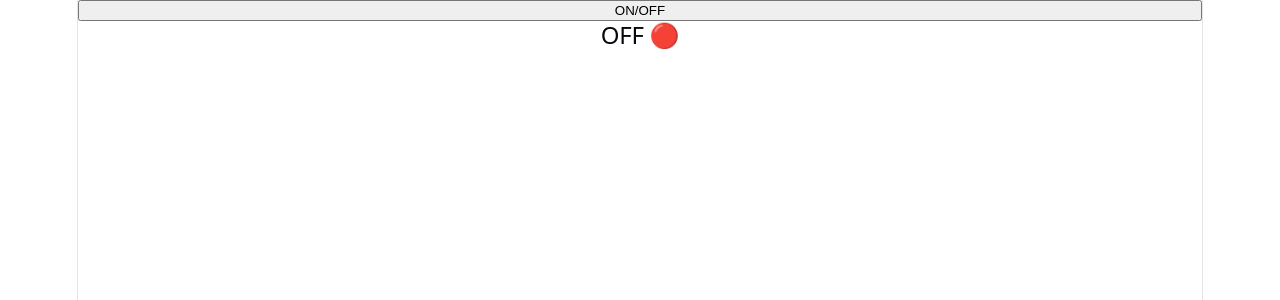
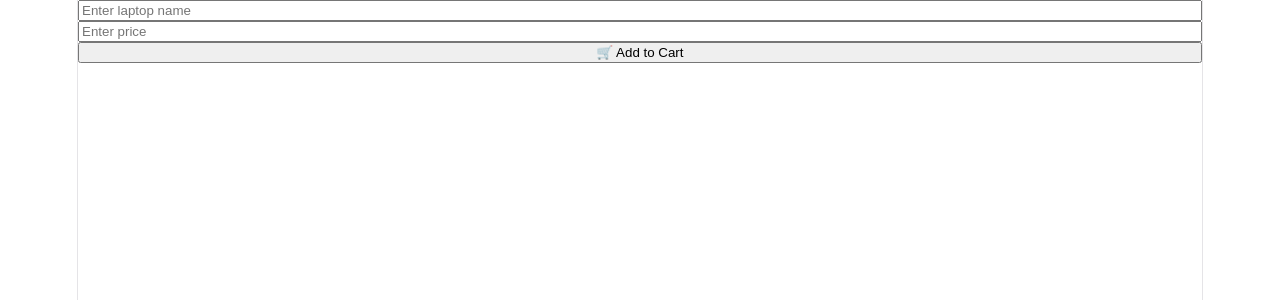
Before and after one commit to Deka4959/React-Exercise, a React (Vite) app: page / in a window 1280 px wide. Shown: the top 300 px of the page. Built offline with nearby package versions, Linux system fonts and the light colour scheme.

Commit message:
Ex  5 react

```diff
--- a/src/App.jsx
+++ b/src/App.jsx
@@ -1,32 +1,10 @@
-
-import { useState } from "react";
-
+import ProductCard from "./ProductCard";
 
 function App() {
-
-
-  const [isOn , setIsOn] = useState(false)
-const ToggoleChange=()=>{
-setIsOn(!isOn)
-
-};
-
-
-
   return (
-
     <>
-<button onClick={ToggoleChange}>ON/OFF</button>
-
-<h2>{isOn ? "ON 🟢" : " OFF 🔴"}</h2>
-
-
-
-
-
-
+      <ProductCard />
     </>
-
   );
 }
 
--- /dev/null
+++ b/src/ProductCard.jsx
@@ -0,0 +1,52 @@
+import { useState } from "react";
+
+function ProductCard() {
+  const [cart, setCart] = useState([]);
+  const [laptopName, setLaptopName] = useState("");
+  const [price, setPrice] = useState("");
+
+  const eventButton = () => {
+    const newProduct = {
+      id: crypto.randomUUID(),
+      laptop: laptopName,
+      price: price,
+      quantity: 1,
+    };
+
+    setCart([...cart, newProduct]);
+
+    setLaptopName("");
+    setPrice("");
+  };
+
+  return (
+    <>
+      <input
+        type="text"
+        placeholder="Enter laptop name"
+        value={laptopName}
+        onChange={(e) => setLaptopName(e.target.value)}
+      />
+
+      <input
+        type="number"
+        placeholder="Enter price"
+        value={price}
+        onChange={(e) => setPrice(e.target.value)}
+      />
+
+      <button onClick={eventButton}>🛒 Add to Cart</button>
+
+      {cart.map((product) => (
+        <div key={product.id}>
+          <p>Laptop: {product.laptop}</p>
+          <p>Price: ${product.price}</p>
+          <p>Quantity: {product.quantity}</p>
+          <hr />
+        </div>
+      ))}
+    </>
+  );
+}
+
+export default ProductCard;
```
Also changed, not shown: src/TodoList.jsx (added, +50 -0 lines).
